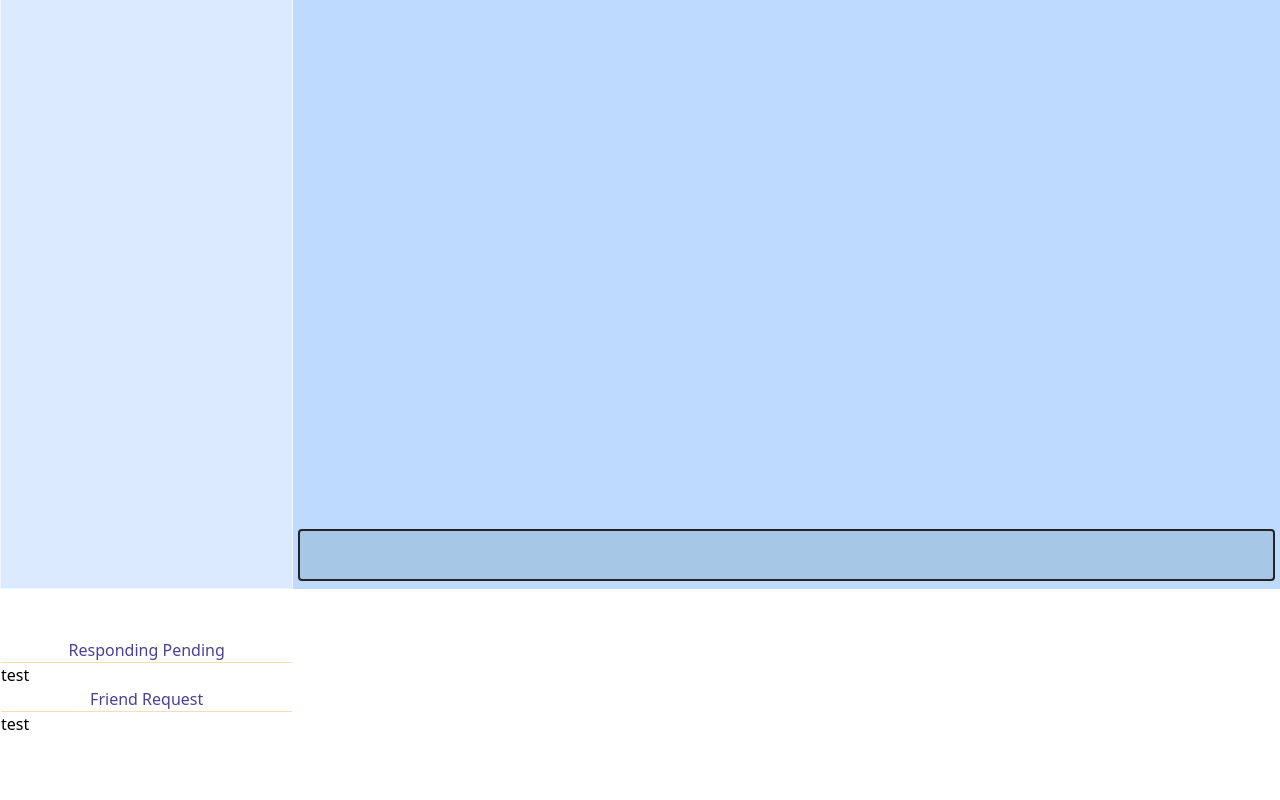
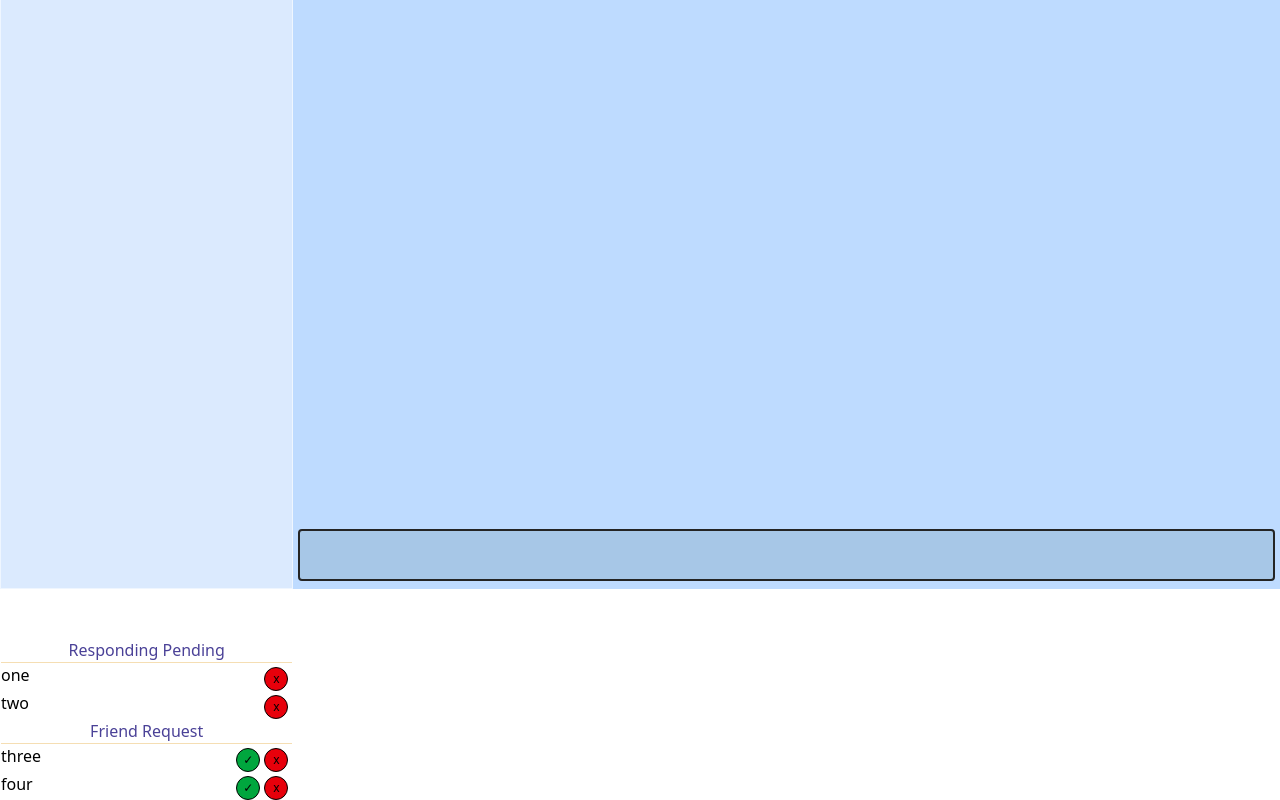
Before and after one commit to bunchofletters/Messaging-App, a React (Vite) app in the folder frontend/: page /toOverViewTextRoom in a window 1280 px wide. Shown: the part 211-1011 px from the top of the page. Before the commit the page ends 947 px from the top, so only its background shows below. Built offline with nearby package versions, Linux system fonts and the light colour scheme.

Commit message:
frontend ui for accepting and rejecting friends complete (fetch function not done)

```diff
--- /dev/null
+++ b/frontend/src/components/friendbox.tsx
@@ -0,0 +1,44 @@
+
+export interface FriendBox {
+    displayName: string,
+    classType: String
+}
+
+const Friendbox: React.FC<FriendBox> = ({displayName, classType}) => {
+
+    async function decline_remove(){
+        console.log("decline_remove clicked");
+    }
+
+    async function accept(){
+        console.log("accept clicked");
+    }
+
+    return (
+        <div className="flex flex-row justify-between">
+        <p>{displayName}</p>
+        {classType == "0" &&
+                <button
+                    className="flex justify-center items-center text-xs mt-1 mr-1 border rounded-full bg-red-600 w-6 h-6"
+                    onClick={decline_remove}
+                >x</button>
+        }
+        {classType == "1" && (
+            <div className="flex space-x-1">
+                <button
+                    className="flex justify-center items-center text-xs mt-1 mr-1 border rounded-full bg-green-600 w-6 h-6"
+                    onClick={accept}
+                >
+                    <span>&#10003;</span>
+                </button>
+                <button
+                    className="flex justify-center items-center text-xs mt-1 mr-1 border rounded-full bg-red-600 w-6 h-6"
+                    onClick={decline_remove}
+                >x</button>
+            </div>
+        )}
+        </div>
+    );
+};
+
+export default Friendbox;
--- a/frontend/src/components/friendrequest.tsx
+++ b/frontend/src/components/friendrequest.tsx
@@ -1,19 +1,70 @@
+import { useState, useEffect } from "react";
+
+import Friendbox from "./friendbox";
+import type { FriendBox } from "./friendbox";
 
 function FriendRequest(){
+    const [outgoingRequest, setOutGoingRequest] = useState<FriendBox[]>([])
+    const [incomingRequest, setIncomingRequest] = useState<FriendBox[]>([])
+
+    useEffect(() => {
+        // const fetchFriendRequest = async () => {
+
+        // }
+        const test: FriendBox[] = [
+            {
+                displayName: 'one',
+                classType: "0"
+            },
+            {
+                displayName: 'two',
+                classType: "0"
+            }
+        ];
+        setOutGoingRequest(test);
+        // const fetchFriendRequest = async () => {
+
+        // }
+        const test2: FriendBox[] = [
+            {
+                displayName: 'three',
+                classType: "1"
+            },
+            {
+                displayName: 'four',
+                classType: "1"
+            }
+        ];
+        setIncomingRequest(test2);
+    }, []);
 
     return  (
         <div className="flex flex-col">
             <div className="flex flex-col">
                 <p className="text-s dark:text-gray-400 not-dark:text-[#4a4197] self-center">Responding Pending</p>
                 <hr className="dark:text-gray-500 not-dark:text-[wheat]"/>
-                <p>test</p>
+                <div>
+                    {outgoingRequest.map(item => (
+                        <Friendbox
+                        key={item.displayName}
+                        displayName={item.displayName}
+                        classType={item.classType}/>
+                    ))}
+                </div>
                 {/* generate a list of outgoing request */}
             </div>
             <div className="flex flex-col">
                 <p className="text-s dark:text-gray-400 not-dark:text-[#4a4197] self-center">Friend Request</p>
                 <hr className="dark:text-gray-500 not-dark:text-[wheat]"/>
                 {/* generate a list of incoming request */}
-                <p>test</p>
+                <div>
+                    {incomingRequest.map(item => (
+                        <Friendbox
+                        key={item.displayName}
+                        displayName={item.displayName}
+                        classType={item.classType}/>
+                    ))}
+                </div>
             </div>
         </div>
     )
--- a/frontend/src/mainpage/OverViewTextRoom.tsx
+++ b/frontend/src/mainpage/OverViewTextRoom.tsx
@@ -44,7 +44,7 @@ function OverViewTextRoom() {
                     <div
                         className={`transition-all duration-1000 ease-in-out dark:bg-gray-900 not-dark:bg-[#bdd8f3] ${friendRequest ? 'h-full': 'h-0'}`}
                     >
-                        <FriendRequest/>
+                        <FriendRequest key={Date.now()}/>
                     </div>
                 </div>
             </div>
```
